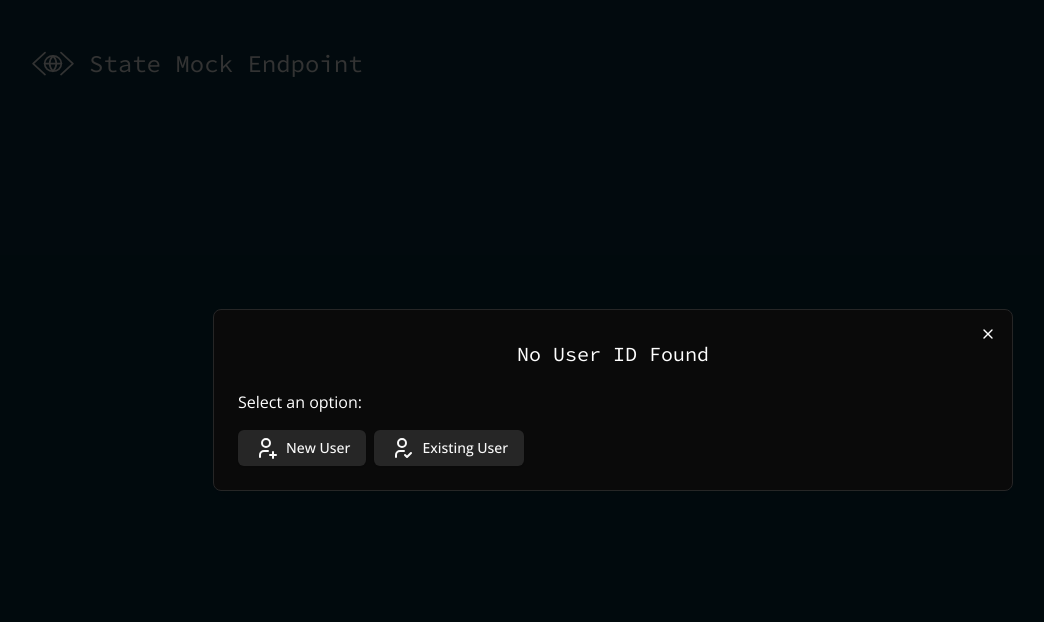
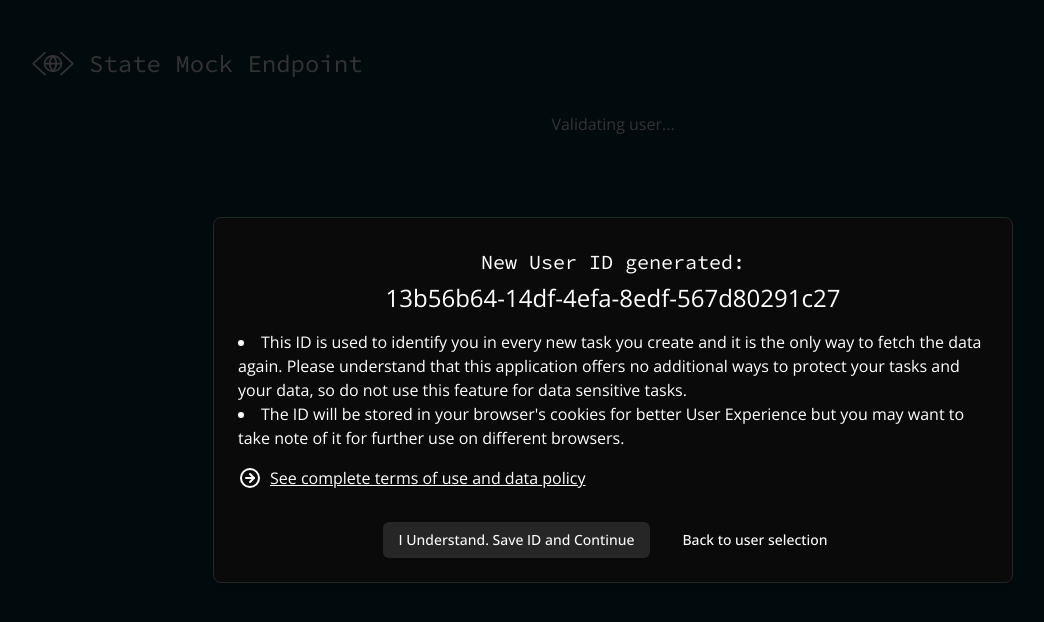
Before and after one commit to Sergie-AGA/web-dev-explorer-next, a Next.js app: page /state-mock-endpoint in a window 1280 px wide. Both pictures are taken after a click on the button "New User". Shown: the top 622 px of the page, without its empty margins (27-1071 px from the left). Built offline with nearby package versions, Linux system fonts and the light colour scheme.

Commit message:
Handle creating new users and saving to cookies

```diff
--- a/src/app/(projects)/state-mock-endpoint/layout.tsx
+++ b/src/app/(projects)/state-mock-endpoint/layout.tsx
@@ -14,7 +14,7 @@ export default function RootTemplate({
     <html lang="en">
       <body className="min-h-screen site-wrap">
         <GlobalHeader title="State Mock Endpoint" />
-        {children}
+        <main className="max-width-container">{children}</main>
       </body>
     </html>
   );
--- a/src/app/(projects)/state-mock-endpoint/page.tsx
+++ b/src/app/(projects)/state-mock-endpoint/page.tsx
@@ -1,12 +1,26 @@
+"use client";
+
 import LocalModal from "@/components/Modals/LocalModal/LocalModal";
 import UserFlowContainer from "@/features/state-mock-endpoint/components/UserFlow/UserFlowContainer";
+import { useState } from "react";
 
 export default function StateMockEndpoint() {
+  const [existingUser, setExistingUser] = useState("");
+  const [isOpen, setIsOpen] = useState(true);
+
+  function setUser(userID: string) {
+    setExistingUser(userID);
+    setIsOpen(false);
+  }
+
   return (
-    <main>
-      <LocalModal startOpen={true}>
-        <UserFlowContainer />
-      </LocalModal>
-    </main>
+    <>
+      {isOpen && (
+        <LocalModal startOpen={true} persistent={true}>
+          <UserFlowContainer setUser={setUser} />
+        </LocalModal>
+      )}
+      {existingUser ? 1 : <p className="text-center">Validating user...</p>}
+    </>
   );
 }
--- a/src/components/Modals/LocalModal/LocalModal.tsx
+++ b/src/components/Modals/LocalModal/LocalModal.tsx
@@ -7,17 +7,21 @@ interface ILocalModal {
   hasOverlay?: Boolean;
   children: React.ReactNode;
   startOpen?: Boolean;
+  persistent?: Boolean;
 }
 
 export default function LocalModal({
   hasOverlay = true,
   children,
   startOpen = false,
+  persistent = false,
 }: ILocalModal) {
   const [isOpen, setIsOpen] = useState(startOpen);
 
   function closeModal() {
+    if (!persistent) {
       setIsOpen(false);
+    }
   }
 
   return (
@@ -33,12 +37,14 @@ export default function LocalModal({
             onClick={(e) => e.stopPropagation()}
             className="fixed left-[50%] top-[50%] z-[100] grid translate-x-[-50%] translate-y-[-50%] gap-4 border border-neutral-200 bg-white p-6 shadow-lg duration-200  sm:rounded-lg dark:border-neutral-800 dark:bg-neutral-950 w-[90%] md:w-[80%] max-w-[800px]"
           >
+            {!persistent && (
               <button
                 onClick={() => closeModal()}
                 className="absolute top-4 right-4"
               >
                 <IconX className="cursor-pointer" size="16" />
               </button>
+            )}
             {children}
           </section>
         </div>
--- /dev/null
+++ b/src/features/state-mock-endpoint/components/UserFlow/NewUser.tsx
@@ -0,0 +1,51 @@
+import { Button } from "@/components/ui/button";
+import { IconCircleArrowRight } from "@tabler/icons-react";
+import Link from "next/link";
+import { v4 as uuidv4 } from "uuid";
+import { FlowTypes } from "./UserFlowContainer";
+
+interface ISelectUserProps {
+  handleSelection: (type: FlowTypes) => void;
+  setUser: (id: string) => void;
+}
+
+export default function NewUser({
+  handleSelection,
+  setUser,
+}: ISelectUserProps) {
+  const newUserID = uuidv4();
+
+  return (
+    <div className="flex flex-col gap-4">
+      <div className="text-center">
+        <h2 className="text-[20px]">New User ID generated:</h2>
+        <span className="text-2xl">{newUserID}</span>
+      </div>
+      <ul>
+        <li className="list-disc list-inside">
+          This ID is used to identify you in every new task you create and it is
+          the only way to fetch the data again. Please understand that this
+          application offers no additional ways to protect your tasks and your
+          data, so do not use this feature for data sensitive tasks.
+        </li>
+        <li className="list-disc list-inside">
+          The ID will be stored in your browser&apos;s cookies for better User
+          Experience but you may want to take note of it for further use on
+          different browsers.
+        </li>
+      </ul>
+      <Link href="/privacy" className="flex items-center gap-2 underline">
+        <IconCircleArrowRight />
+        See complete terms of use and data policy
+      </Link>
+      <div className="mt-4 flex gap-4 justify-center">
+        <Button onClick={() => setUser(newUserID)} variant="secondary">
+          I Understand. Save ID and Continue
+        </Button>
+        <Button onClick={() => handleSelection("none")} variant="ghost">
+          Back to user selection
+        </Button>
+      </div>
+    </div>
+  );
+}
--- a/src/features/state-mock-endpoint/components/UserFlow/SelectUser.tsx
+++ b/src/features/state-mock-endpoint/components/UserFlow/SelectUser.tsx
@@ -1,17 +1,29 @@
 import { Button } from "@/components/ui/button";
 import { IconUserCheck, IconUserPlus } from "@tabler/icons-react";
 
-export default function SelectUser() {
+interface ISelectUserProps {
+  handleSelection: (type: "new" | "existing") => void;
+}
+
+export default function SelectUser({ handleSelection }: ISelectUserProps) {
   return (
     <div className="flex flex-col gap-4">
       <h2 className="text-[20px] text-center">No User ID Found</h2>
-      <p>Select an option:</p>
+      <p className="text-neutral-400">Select an option:</p>
       <div className="flex gap-2">
-        <Button variant={"secondary"} className="flex gap-2">
+        <Button
+          onClick={() => handleSelection("new")}
+          variant={"secondary"}
+          className="flex gap-2"
+        >
           <IconUserPlus />
           New User
         </Button>
-        <Button variant={"secondary"} className="flex gap-2">
+        <Button
+          onClick={() => handleSelection("existing")}
+          variant={"secondary"}
+          className="flex gap-2"
+        >
           <IconUserCheck /> Existing User
         </Button>
       </div>
--- a/src/features/state-mock-endpoint/components/UserFlow/UserFlowContainer.tsx
+++ b/src/features/state-mock-endpoint/components/UserFlow/UserFlowContainer.tsx
@@ -1,18 +1,56 @@
 "use client";
 
 import { useEffect, useState } from "react";
-import { v4 as uuidv4 } from "uuid";
 import SelectUser from "./SelectUser";
+import NewUser from "./NewUser";
 
-export default function UserFlowContainer() {
-  const [existingUser, setExistingUser] = useState("");
+interface IFlowProps {
+  setUser: (id: string) => void;
+}
 
-  return (
-    <section>
-      <div>
-        <SelectUser />
-      </div>
-      <div></div>
-    </section>
-  );
+export type FlowTypes = "new" | "existing" | "none";
+
+export default function UserFlowContainer({ setUser }: IFlowProps) {
+  const [existingUsers, setExistingUsers] = useState<string[]>([]);
+
+  useEffect(() => {
+    const existingUserIds = JSON.parse(
+      document.cookie
+        .split("; ")
+        .find((row) => row.startsWith("StateMockEndpointUserIds="))
+        ?.split("=")[1] || "[]"
+    );
+
+    setExistingUsers(existingUserIds);
+  }, []);
+
+  function handleSetUser(userID: string) {
+    setExistingUsers((prevUsers) => {
+      const updatedUsers = [...prevUsers, userID];
+
+      document.cookie = `StateMockEndpointUserIds=${JSON.stringify(
+        updatedUsers
+      )}; path=/`;
+
+      setUser(userID);
+
+      return updatedUsers;
+    });
+  }
+
+  const [flowType, setFlowType] = useState<FlowTypes>("none");
+
+  function handleSelection(type: FlowTypes) {
+    setFlowType(type);
+  }
+
+  const flowTypeComponents = {
+    new: <NewUser handleSelection={handleSelection} setUser={handleSetUser} />,
+    existing: <div />,
+    none: <SelectUser handleSelection={handleSelection} />,
+  };
+
+  const SelectedComponent = flowTypeComponents[flowType as FlowTypes];
+
+  return <section>{SelectedComponent}</section>;
 }
```
Also changed, not shown: src/app/(home)/layout.tsx (renamed from src/app/(home)/layout.jsx). Lines whose indentation alone changed are shown as unchanged.
